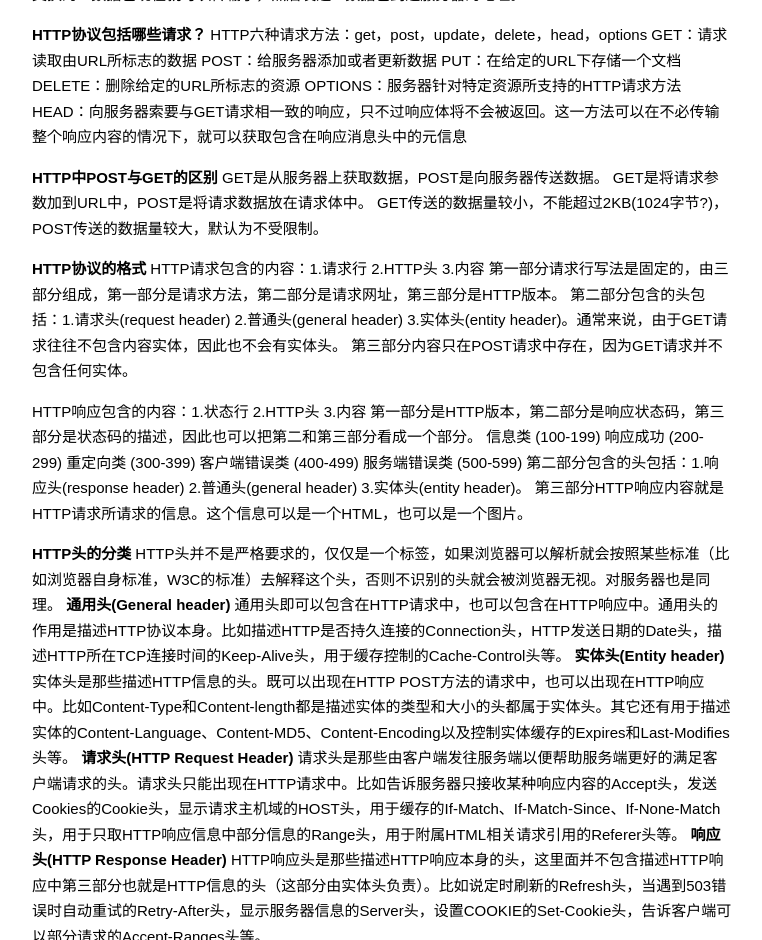
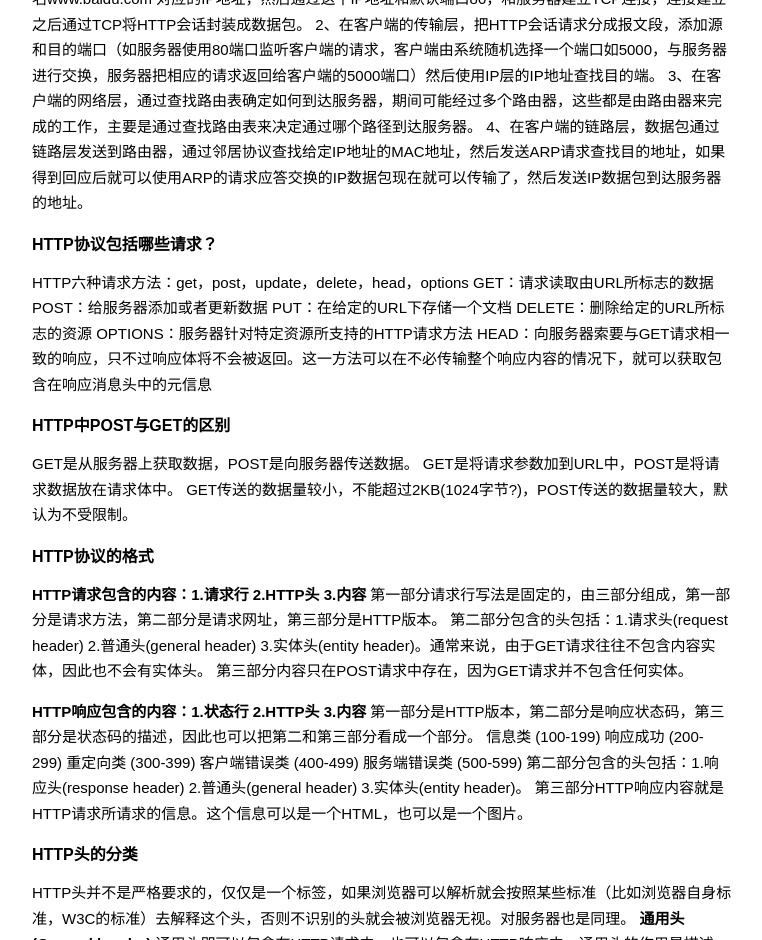
Before and after one commit to wuchangfeng/wuchangfeng.github.io, a Jekyll site: the page built from _posts/2017-03-30-ji-suan-ji-wang-luo.md, in a window 1280 px wide and 1400 px high, scrolled down 5276 px, cut to the strip 0-940 px from the top of the window. Shown: the whole strip, without its empty margins (258-1020 px from the left). Built offline with Jekyll 4.4.1, drawn with Linux system fonts in a browser that asks for light colours; some web fonts are replaced; comment, search, counter and statistics services are not loaded.

Commit message:
blog update

```diff
--- a/_posts/2017-03-30-ji-suan-ji-wang-luo.md
+++ b/_posts/2017-03-30-ji-suan-ji-wang-luo.md
@@ -9,7 +9,8 @@ categories: review
 
 转自：http://blog.csdn.net/jxh_123/article/details/40316081
 
-**OSI，TCP/IP，五层协议的体系结构**
+#### OSI，TCP/IP，五层协议的体系结构
+
 OSI分层（7层）：物理层、数据链路层、网络层、传输层、会话层、表示层、应用层。
 TCP/IP分层（4层）：网络接口层、网络层、运输层、应用层。
 五层协议（5层）：物理层、数据链路层、网络层、运输层、应用层。
@@ -31,7 +32,8 @@ TCP/IP分层（4层）：网络接口层、网络层、运输层、应用层。
 **表示层**：表示层对上层数据或信息进行变换以保证一个主机应用层信息可以被另一个主机的应用程序理解。表示层的数据转换包括数据的加密、压缩、格式转换等。
 **应用层**：为操作系统或网络应用程序提供访问网络服务的接口。
 
-**TCP/IP体系的四个层次**
+#### TCP/IP体系的四个层次
+
 TCP/IP体系共有四个层次：应用层（Application Layer）、传输层（Transport Layer）、网络互连层（Internet Layer）和网络接口层（Host-to-Network Layer）
 
 （1）网络接口层（Host-to-Network Layer）=> 接收和发送数据报
@@ -61,7 +63,8 @@ TCP/IP体系结构的传输层包含两个主要协议，即传输控制协议
 远程终端协议（Telnet）：该协议是用于远程登录网络主机的一个应用层协议。
 简单网络管理协议（Simple Network Management Protocol，SNMP）：该协议用于在控制台与网络设备（如路由器、交换机等）之间交换网络管理信息。
 
-**TCP与UDP的区别**
+#### TCP与UDP的区别
+
 **TCP协议是一种可靠的、面向连接的协议，保证通信主机之间有可靠的字节流传输，完成流量控制功能，协调收发双方的发送与接收速度，达到正确传输的目的。**
 **UDP是一种不可靠、无连接的协议，其特点是协议简单、额外开销小、效率较高，但是不能保证传输是否正确。**
 UDP是面向无连接的、不可靠的数据报服务；TCP是面向连接的、可靠的字节流服务。
@@ -89,7 +92,8 @@ TCP的可靠性是通过顺序编号（SEQ）和确认（ACK）来实现的。
 3.灵活性
 TCP/IP要求下层支持该协议，而对上层应用协议不作特殊要求。因此，TCP/IP的使用不受传输介质和网络应用软件的限制。
 
-**TCP流量控制和拥塞控制**
+#### TCP流量控制和拥塞控制
+
 **流量控制：滑动窗口协议**
 所谓流量控制就是让发送方的发送速率不要太快，要让接收方来得及接收。
 TCP滑动窗口：TCP滑动窗口用来暂存两台主机间要传送的数据，有点类似CACHE。
@@ -124,7 +128,8 @@ TCP滑动窗口：TCP滑动窗口用来暂存两台主机间要传送的数据
 1.当发送方连续收到三个重复确认，就执行"乘法减小"算法，把慢开始门限ssthresh减半。这是为了预防网络发生拥塞。请注意：接下去不执行慢开始算法。
 2.由于发送方现在认为网络很可能没有发生拥塞，因此与慢开始不同之处是现在不执行慢开始算法（即拥塞窗口cwnd现在不设置为1），而是把cwnd值设置为慢开始门限ssthresh减半后的数值，然后开始执行拥塞避免算法（"加法增大"），使拥塞窗口缓慢地线性增大。
 
-**TCP三次握手和四次挥手的全过程**
+#### TCP三次握手和四次挥手的全过程
+
 **连接建立：三次握手**
 ![](http://ww1.sinaimg.cn/large/b10d1ea5ly1fe4xppj0xej20ob0r40ut.jpg)
 首先Client端发送连接请求报文，Server端接收连接请求后回复ACK报文，并为这次连接分配资源。Client端接收到ACK报文后也向Server端发生ACK报文，并分配资源，这样TCP连接就建立了。
@@ -144,14 +149,16 @@ TCP滑动窗口：TCP滑动窗口用来暂存两台主机间要传送的数据
 如果client端最后发送的ACK报文丢失了，server端会重发FIN报文，client端收到后继续发ACK报文。
 ![](http://ww1.sinaimg.cn/large/b10d1ea5ly1fe4xqi0gr0j20f60lcq43.jpg)
 
-**在浏览器中输入www.baidu.com 后执行的全部过程**
+#### 在浏览器中输入www.baidu.com 后执行的全部过程
+
 现在假设如果我们在客户端浏览器中输入http://www.baidu.com ，而baidu.com为要访问的服务器，下面详细分析客户端为了访问服务器而执行的一系列关于协议的操作：
 1、客户端浏览器请求DNS服务器解析域名www.baidu.com 对应的IP地址，然后通过这个IP地址和默认端口80，和服务器建立TCP连接，连接建立之后通过TCP将HTTP会话封装成数据包。
 2、在客户端的传输层，把HTTP会话请求分成报文段，添加源和目的端口（如服务器使用80端口监听客户端的请求，客户端由系统随机选择一个端口如5000，与服务器进行交换，服务器把相应的请求返回给客户端的5000端口）然后使用IP层的IP地址查找目的端。
 3、在客户端的网络层，通过查找路由表确定如何到达服务器，期间可能经过多个路由器，这些都是由路由器来完成的工作，主要是通过查找路由表来决定通过哪个路径到达服务器。
 4、在客户端的链路层，数据包通过链路层发送到路由器，通过邻居协议查找给定IP地址的MAC地址，然后发送ARP请求查找目的地址，如果得到回应后就可以使用ARP的请求应答交换的IP数据包现在就可以传输了，然后发送IP数据包到达服务器的地址。
 
-**HTTP协议包括哪些请求？**
+#### HTTP协议包括哪些请求？
+
 HTTP六种请求方法：get，post，update，delete，head，options
 GET：请求读取由URL所标志的数据
 POST：给服务器添加或者更新数据
@@ -160,24 +167,27 @@ DELETE：删除给定的URL所标志的资源
 OPTIONS：服务器针对特定资源所支持的HTTP请求方法
 HEAD：向服务器索要与GET请求相一致的响应，只不过响应体将不会被返回。这一方法可以在不必传输整个响应内容的情况下，就可以获取包含在响应消息头中的元信息
 
-**HTTP中POST与GET的区别**
+#### HTTP中POST与GET的区别
+
 GET是从服务器上获取数据，POST是向服务器传送数据。
 GET是将请求参数加到URL中，POST是将请求数据放在请求体中。
 GET传送的数据量较小，不能超过2KB(1024字节?)，POST传送的数据量较大，默认为不受限制。
 
-**HTTP协议的格式**
-HTTP请求包含的内容：1.请求行  2.HTTP头  3.内容
+#### HTTP协议的格式
+
+**HTTP请求包含的内容：1.请求行  2.HTTP头  3.内容**
 第一部分请求行写法是固定的，由三部分组成，第一部分是请求方法，第二部分是请求网址，第三部分是HTTP版本。
 第二部分包含的头包括：1.请求头(request header) 2.普通头(general header) 3.实体头(entity header)。通常来说，由于GET请求往往不包含内容实体，因此也不会有实体头。
 第三部分内容只在POST请求中存在，因为GET请求并不包含任何实体。
 
-HTTP响应包含的内容：1.状态行  2.HTTP头  3.内容
+**HTTP响应包含的内容：1.状态行  2.HTTP头  3.内容**
 第一部分是HTTP版本，第二部分是响应状态码，第三部分是状态码的描述，因此也可以把第二和第三部分看成一个部分。
 信息类 (100-199) 响应成功 (200-299) 重定向类 (300-399) 客户端错误类 (400-499) 服务端错误类 (500-599)
 第二部分包含的头包括：1.响应头(response header) 2.普通头(general header) 3.实体头(entity header)。
 第三部分HTTP响应内容就是HTTP请求所请求的信息。这个信息可以是一个HTML，也可以是一个图片。
 
-**HTTP头的分类**
+#### HTTP头的分类
+
 HTTP头并不是严格要求的，仅仅是一个标签，如果浏览器可以解析就会按照某些标准（比如浏览器自身标准，W3C的标准）去解释这个头，否则不识别的头就会被浏览器无视。对服务器也是同理。
 **通用头(General header)**
 通用头即可以包含在HTTP请求中，也可以包含在HTTP响应中。通用头的作用是描述HTTP协议本身。比如描述HTTP是否持久连接的Connection头，HTTP发送日期的Date头，描述HTTP所在TCP连接时间的Keep-Alive头，用于缓存控制的Cache-Control头等。
@@ -188,7 +198,8 @@ HTTP头并不是严格要求的，仅仅是一个标签，如果浏览器可以
 **响应头(HTTP Response Header)**
 HTTP响应头是那些描述HTTP响应本身的头，这里面并不包含描述HTTP响应中第三部分也就是HTTP信息的头（这部分由实体头负责）。比如说定时刷新的Refresh头，当遇到503错误时自动重试的Retry-After头，显示服务器信息的Server头，设置COOKIE的Set-Cookie头，告诉客户端可以部分请求的Accept-Ranges头等。
 
-**HTTP缓存**
+#### HTTP缓存
+
 ![](http://ww1.sinaimg.cn/large/b10d1ea5ly1fe4xr0ojb1j20gu0db74o.jpg)
 
 HTTP缓存的处理流程：
@@ -212,14 +223,16 @@ HTTP 1.1为了修正这个问题，引入了Cache-Control:max-age 首部，这
 **试探性过期**
 如果响应中既没有Cache-Control:max-age 首部又没有Expires首部，缓存可以计算出一个试探性最大使用期。这东西打个比方就是缓存会根据响应的Last-Modified来决定文档靠不靠谱，需不需要再验证，如果Last-Modified中的日期是很早之前，那缓存就认为这文档挺靠谱，近期之内应该不会变化；如果Last-Modified中的日期是最近几天，那缓存可能就认为这文档可能经常改变，不靠谱。当然这么粗略的判断想想就知道不严谨，所以我们一定要设置Expires首部和Cache-Control首部。
 
-**HTTP和HTTPS的区别**
+#### HTTP和HTTPS的区别
+
 HTTPS(Secure Hypertext Transfer Protocol)安全超文本传输协议
 它是一个安全通信通道，基于HTTP开发，用于在客户计算机和服务器之间交换信息。它使用安全套接字层(Secure Socket Layer)进行信息交换，简单来说它是HTTP的安全版。
 HTTP是超文本传输协议，信息是明文传输，HTTPS则是具有安全性的SSL加密传输协议。
 HTTP和HTTPS使用的是完全不同的连接方式用的端口也不一样：前者是80，后者是443。
 HTTP的连接很简单，是无状态的。HTTPS是由SSL+HTTP协议构建的可进行加密传输、身份认证的网络协议，要比HTTP协议安全，一般需要到CA申请证书，免费证书很少，需要交费。
 
-**HTTPS连接建立**
+#### HTTPS连接建立
+
 ![](http://ww1.sinaimg.cn/large/b10d1ea5ly1fe4xrq3p6rj20i00fkabi.jpg)
 
 **中间人攻击（Man-in-the-Middle Attack = MTMA）**
@@ -292,7 +305,7 @@ C类私有地址：192.168.0.0/16，范围是：192.168.0.0~192.168.255.255
 网络层：路由器。
 网关：网络层以上的设备。
 
-**socket 链接过程**
+#### socket 链接过程
 
 socket 不仅能保证同一台计算机中的不同进程之间的通信，还能保证不同计算机之间的通信，套接字通信
 
@@ -301,7 +314,7 @@ socket 是对 tcp/ip 协议的封装，socket 本身不是通信协议，而是
 - http 链接：就是所谓的短连接，即客户端向服务器发送一次请求，服务端响应后会立即断掉
 - socket 链接：就是长链接，理论上客户端和服务端一旦建立起链接将不会主动断掉。
 
-**HTTP连接**
+#### HTTP连接
 
   HTTP协议即超文本传送协议(Hypertext Transfer Protocol )，是Web联网的基础，也是手机联网常用的协议之一，HTTP协议是建立在TCP协议之上的一种应用。
 
@@ -311,7 +324,7 @@ socket 是对 tcp/ip 协议的封装，socket 本身不是通信协议，而是
   2）在HTTP 1.1中则可以在一次连接中处理多个请求，并且多个请求可以重叠进行，不需要等待一个请求结束后再发送下一个请求。
   由于HTTP在每次请求结束后都会主动释放连接，因此HTTP连接是一种“短连接”，要保持客户端程序的在线状态，需要不断地向服务器发起连接请求。通常的做法是即时不需要获得任何数据，客户端也保持每隔一段固定的时间向服务器发送一次“保持连接”的请求，服务器在收到该请求后对客户端进行回复，表明知道客户端“在线”。若服务器长时间无法收到客户端的请求，则认为客户端“下线”，若客户端长时间无法收到服务器的回复，则认为网络已经断开。
 
-**SOCKET原理**
+#### SOCKET原理
 
 - 套接字（socket）概念
 
```
Also changed, not shown: _posts/2015-03-28-common-sort.md (renamed from _posts/2017-03-28-common-sort.md, +1 -1 lines).
